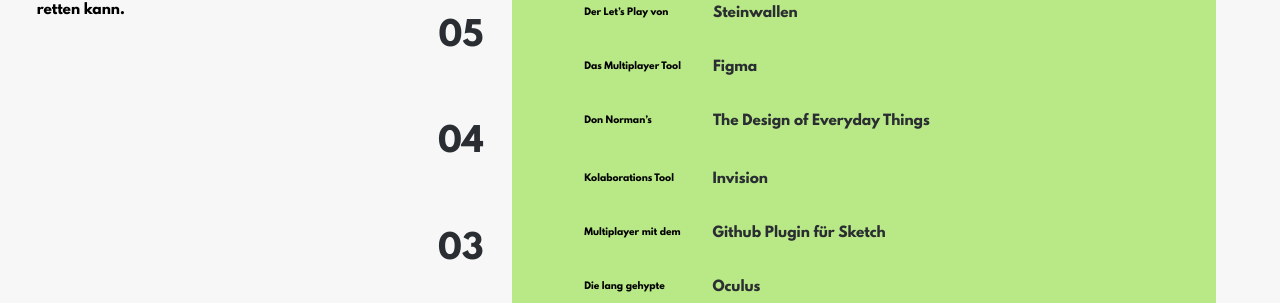
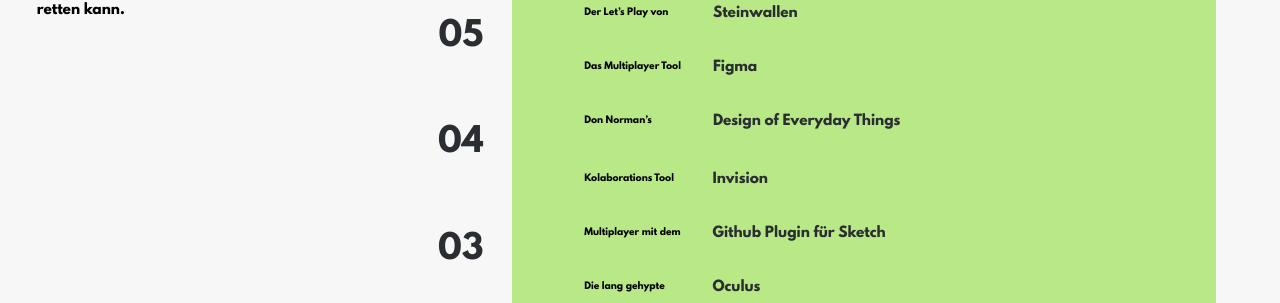
Before and after one commit to iterativintuitiv/podcast, a Jekyll site: the page built from index.html, in a window 1280 px wide and 900 px high, scrolled down 10965 px. Shown: the part 147-450 px from the top of the window. Built offline with Jekyll 4.4.1, drawn with Linux system fonts in a browser that asks for light colours; nearby versions of some CDN libraries; the list of posts is cut into pages by our own code.

Commit message:
Update 2016-10-20-episode-1.markdown

```diff
--- a/_posts/2016-10-20-episode-1.markdown
+++ b/_posts/2016-10-20-episode-1.markdown
@@ -48,7 +48,7 @@
 | Herausforderun| [für Designer](http://bit.ly/umfrage_doku_design) |
 | Der Let's Play von | [Steinwallen](https://www.youtube.com/user/Steinwallen) |
 | Das Multiplayer Tool | [Figma](htpp://www.figma.com) |
-| Don Norman's | [The Design of Everyday Things](https://en.wikipedia.org/wiki/The_Design_of_Everyday_Things) |
+| Don Norman's | [Design of Everyday Things](https://en.wikipedia.org/wiki/The_Design_of_Everyday_Things) |
 
 | | |
 |:-|:-|
```
